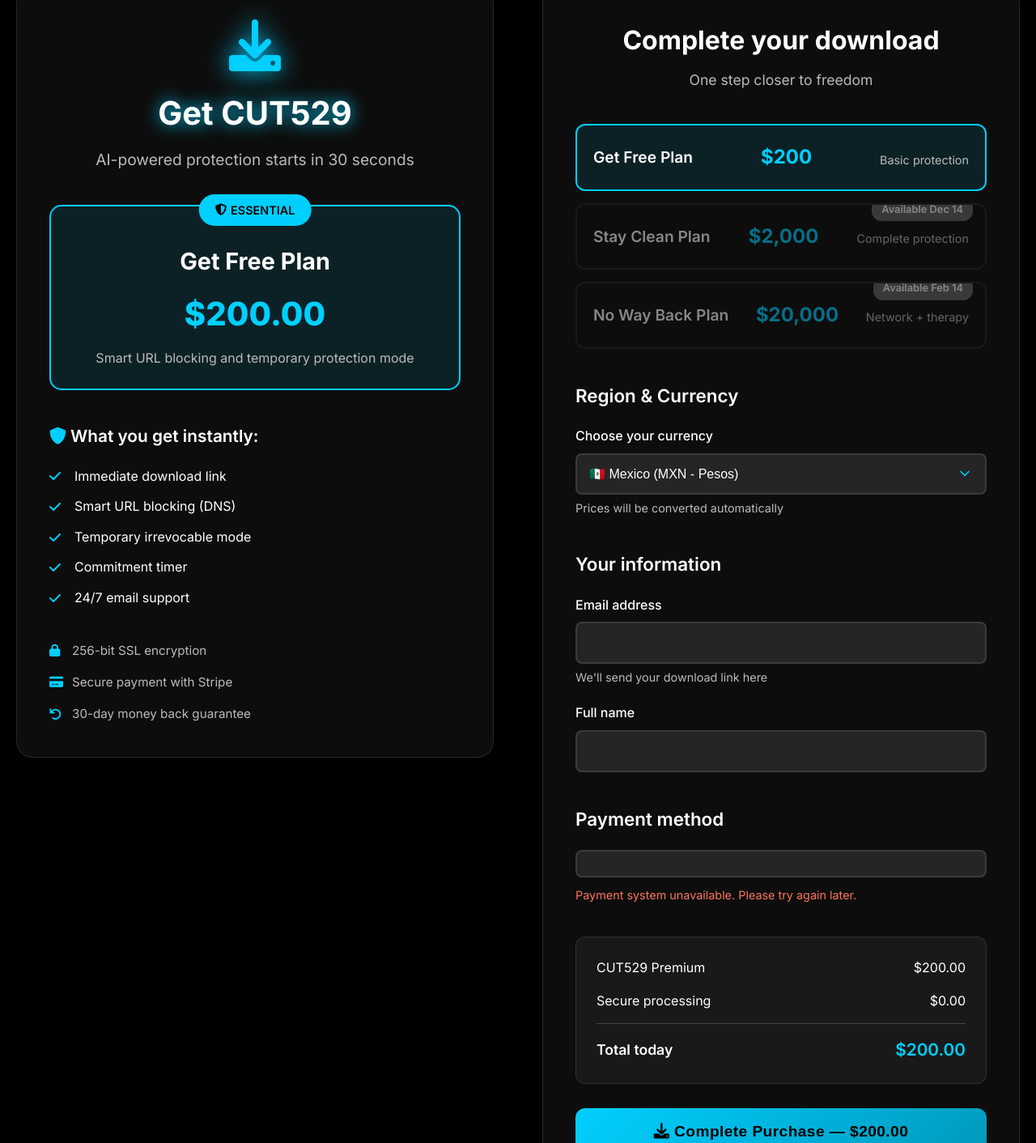
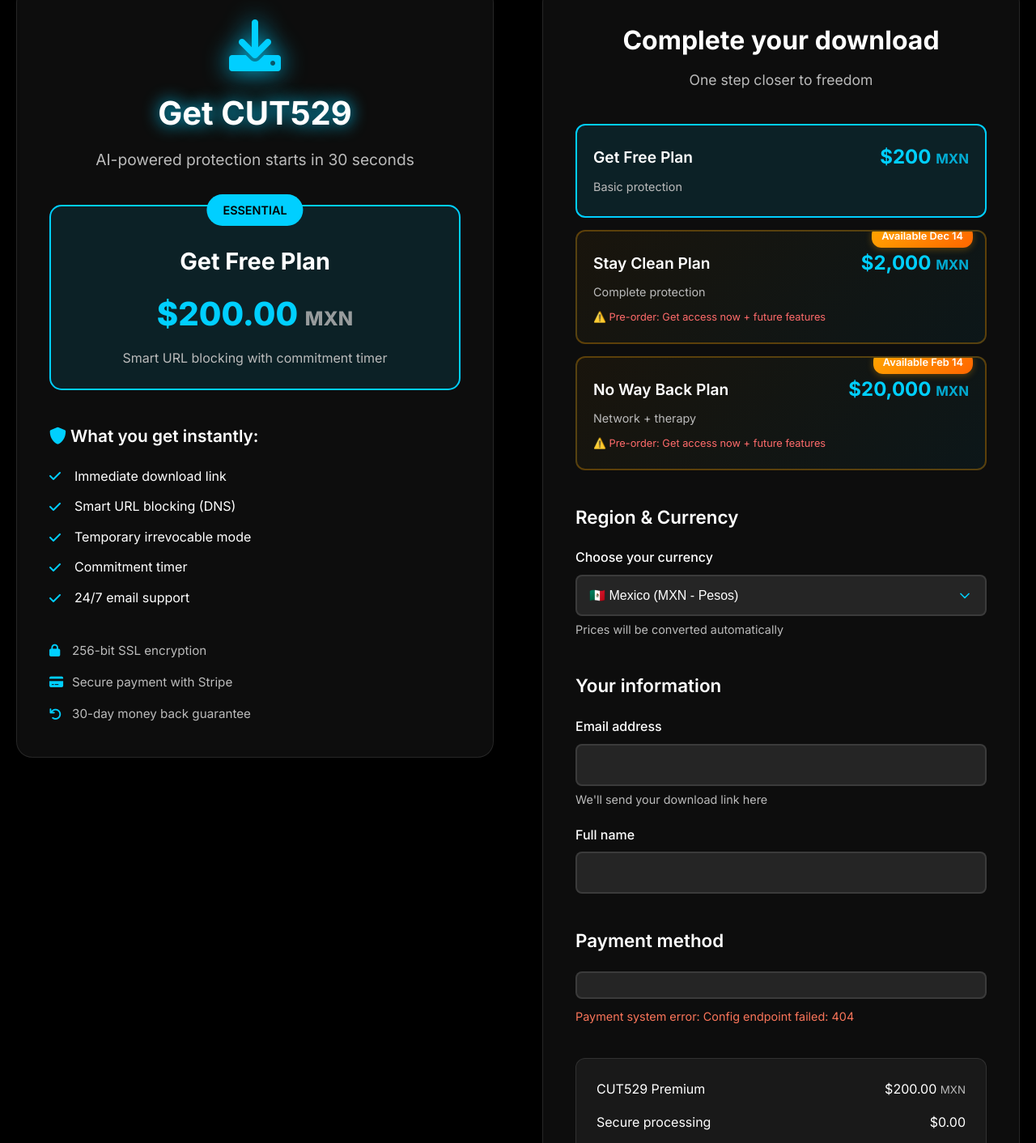
Before and after one commit to ramirezbgael/cut529com, a website: page payment.html in a window 1280 px wide. Shown: the part 113-1525 px from the top of the page at 81% size. Drawn offline with Linux system fonts and the light colour scheme; no server answers.

Commit message:
fuck, esto ya cobra, corregiods los espacios

```diff
--- a/payment-styles.css
+++ b/payment-styles.css
@@ -263,9 +263,11 @@
 }
 
 .plan-option-content {
-    display: flex;
+    display: grid;
+    grid-template-columns: 1fr auto;
+    grid-template-rows: auto auto auto;
+    gap: 5px 20px;
     align-items: center;
-    justify-content: space-between;
 }
 
 .plan-option-content h4 {
@@ -273,18 +275,32 @@
     font-weight: 600;
     color: #fff;
     margin: 0;
+    grid-column: 1;
+    grid-row: 1;
 }
 
 .plan-option-content .price {
     font-size: 1.5rem;
     font-weight: 700;
     color: #00cfff;
+    grid-column: 2;
+    grid-row: 1;
+    text-align: right;
+    white-space: nowrap;
 }
 
 .plan-option-content p {
     color: #bbb;
     font-size: 0.9rem;
-    margin: 5px 0 0;
+    margin: 0;
+    grid-column: 1;
+    grid-row: 2;
+}
+
+.plan-option-content small {
+    grid-column: 1 / -1;
+    grid-row: 3;
+    margin-top: 5px;
 }
 
 .plan-option.disabled {
@@ -297,16 +313,38 @@
     cursor: not-allowed;
 }
 
+/* Pre-order plan styling */
+.plan-option[data-plan="premium"],
+.plan-option[data-plan="enterprise"] {
+    border: 2px solid rgba(255, 165, 0, 0.3);
+    background: linear-gradient(135deg, rgba(255, 165, 0, 0.05), rgba(0, 207, 255, 0.05));
+}
+
+.plan-option[data-plan="premium"]:hover,
+.plan-option[data-plan="enterprise"]:hover {
+    border-color: rgba(255, 165, 0, 0.6);
+    transform: translateY(-3px);
+    box-shadow: 0 8px 25px rgba(255, 165, 0, 0.2);
+}
+
+.plan-option[data-plan="premium"].selected,
+.plan-option[data-plan="enterprise"].selected {
+    border-color: #ffa500;
+    background: linear-gradient(135deg, rgba(255, 165, 0, 0.15), rgba(0, 207, 255, 0.1));
+}
+
 .coming-soon {
     position: absolute;
     top: -8px;
     right: 15px;
-    background: #666;
+    background: linear-gradient(135deg, #ffa500, #ff6600);
     color: #fff;
     padding: 4px 12px;
     border-radius: 12px;
     font-size: 0.8rem;
     font-weight: 600;
+    box-shadow: 0 2px 8px rgba(255, 165, 0, 0.3);
+    z-index: 10;
 }
 
 .popular {
--- a/payment.html
+++ b/payment.html
@@ -40,7 +40,7 @@
                             ESSENTIAL
                         </div>
                         <h3>Get Free Plan</h3>
-                        <div class="plan-price-display">$200.00</div>
+                        <div class="plan-price-display">$200.00 <span style="font-size:0.6em;opacity:0.8">MXN</span></div>
                         <p class="plan-description">Smart URL blocking and temporary protection mode</p>
                     </div>
                 </div>
@@ -86,30 +86,32 @@
                         <label for="basic">
                             <div class="plan-option-content">
                                 <h4>Get Free Plan</h4>
-                                <span class="price">$200</span>
+                                <span class="price">$200 <small style="font-size:0.7em;opacity:0.8">MXN</small></span>
                                 <p>Basic protection</p>
                             </div>
                         </label>
                     </div>
-                    <div class="plan-option disabled" data-plan="premium" data-price="2000">
-                        <input type="radio" name="plan" id="premium" value="premium" disabled>
+                    <div class="plan-option" data-plan="premium" data-price="2000">
+                        <input type="radio" name="plan" id="premium" value="premium">
                         <label for="premium">
                             <div class="plan-option-content">
                                 <h4>Stay Clean Plan</h4>
-                                <span class="price">$2,000</span>
+                                <span class="price">$2,000 <small style="font-size:0.7em;opacity:0.8">MXN</small></span>
                                 <p>Complete protection</p>
                                 <span class="coming-soon">Available Dec 14</span>
+                                <small style="color:#ff6b6b; font-size:0.8em; display:block; margin-top:5px;">⚠️ Pre-order: Get access now + future features</small>
                             </div>
                         </label>
                     </div>
-                    <div class="plan-option disabled" data-plan="enterprise" data-price="20000">
-                        <input type="radio" name="plan" id="enterprise" value="enterprise" disabled>
+                    <div class="plan-option" data-plan="enterprise" data-price="20000">
+                        <input type="radio" name="plan" id="enterprise" value="enterprise">
                         <label for="enterprise">
                             <div class="plan-option-content">
                                 <h4>No Way Back Plan</h4>
-                                <span class="price">$20,000</span>
+                                <span class="price">$20,000 <small style="font-size:0.7em;opacity:0.8">MXN</small></span>
                                 <p>Network + therapy</p>
                                 <span class="coming-soon">Available Feb 14</span>
+                                <small style="color:#ff6b6b; font-size:0.8em; display:block; margin-top:5px;">⚠️ Pre-order: Get access now + future features</small>
                             </div>
                         </label>
                     </div>
@@ -166,7 +168,7 @@
                     <div class="payment-summary" aria-live="polite">
                         <div class="summary-row">
                             <span>CUT529 Premium</span>
-                            <span id="summaryPrice">$200.00</span>
+                            <span id="summaryPrice">$200.00 <small style="opacity:0.7">MXN</small></span>
                         </div>
                         <div class="summary-row">
                             <span>Secure processing</span>
@@ -174,12 +176,12 @@
                         </div>
                         <div class="summary-row total">
                             <span id="totalLabel">Total today</span>
-                            <span id="totalPrice">$200.00</span>
+                            <span id="totalPrice">$200.00 <small style="opacity:0.7">MXN</small></span>
                         </div>
                     </div>
 
                     <button type="submit" id="submit" class="download-button">
-                        <span id="button-text"><i class="fas fa-download"></i> Complete Purchase — $200.00</span>
+                        <span id="button-text"><i class="fas fa-download"></i> Complete Purchase — $200.00 MXN</span>
                         <div id="spinner" class="hidden">
                             <i class="fas fa-spinner fa-spin"></i>
                         </div>
@@ -255,12 +257,19 @@
         // Initialize Stripe when page loads
         async function initializeStripe() {
             try {
+                console.log('🔄 Initializing Stripe...');
+
                 // Get publishable key from server
                 const response = await fetch('/config');
+                if (!response.ok) {
+                    throw new Error(`Config endpoint failed: ${response.status}`);
+                }
+
                 const { publishableKey } = await response.json();
+                console.log('🔑 Received publishable key:', publishableKey ? 'Yes' : 'No');
 
-                if (!publishableKey) {
-                    throw new Error('Stripe publishable key not configured');
+                if (!publishableKey || publishableKey.includes('your_') || publishableKey === '') {
+                    throw new Error('Stripe publishable key not configured properly');
                 }
 
                 stripe = Stripe(publishableKey);
@@ -283,7 +292,7 @@
                 console.log('✅ Stripe initialized successfully');
             } catch (error) {
                 console.error('❌ Failed to initialize Stripe:', error);
-                document.getElementById('card-errors').textContent = 'Payment system unavailable. Please try again later.';
+                document.getElementById('card-errors').textContent = 'Payment system error: ' + error.message;
             }
         }
 
@@ -313,8 +322,11 @@
             initializeStripe();
         }
 
-        // Load initial prices
-        loadPricesForCurrency('MXN');
+        // Load initial prices and update display
+        loadPricesForCurrency('MXN').then(() => {
+            // Force update the selected plan display with correct currency
+            updateSelectedPlanDisplay('basic', 200);
+        });
 
         // Current currency state
         let currentCurrency = 'MXN';
@@ -428,7 +440,7 @@
         }
 
         // Handle plan selection
-        document.querySelectorAll('.plan-option:not(.disabled)').forEach(option => {
+        document.querySelectorAll('.plan-option').forEach(option => {
             option.addEventListener('click', function() {
                 document.querySelectorAll('.plan-option').forEach(opt => opt.classList.remove('selected'));
                 this.classList.add('selected');
@@ -452,6 +464,13 @@
                     document.getElementById('preorderNote').classList.add('hidden');
                     document.getElementById('modalPreorder').classList.add('hidden');
                     document.getElementById('modalSubtitle').textContent = 'Check your email for the download link and setup instructions.';
+                } else if (plan === 'premium') {
+                    buttonIcon.className = 'fas fa-download';
+                    buttonText.innerHTML = `<i class=\"fas fa-download\"></i> Pre-order now — ${formatCurrency(price)}`;
+                    document.getElementById('totalLabel').textContent = 'Pre-order total today';
+                    document.getElementById('preorderNote').classList.remove('hidden');
+                    document.getElementById('modalPreorder').classList.remove('hidden');
+                    document.getElementById('modalSubtitle').textContent = 'Pre‑order confirmed. Check your email for immediate access to Get Free Plan.';
                 } else if (plan === 'enterprise') {
                     buttonIcon.className = 'fas fa-download';
                     buttonText.innerHTML = `<i class=\"fas fa-download\"></i> Pre order now — ${formatCurrency(price)}`;
@@ -490,13 +509,13 @@
                 premium: {
                     name: 'Stay Clean Plan',
                     description: 'Complete protection with visual AI analysis (Available Dec 14)',
-                    badge: 'COMING SOON',
+                    badge: 'PRE-ORDER',
                     icon: 'fas fa-star'
                 },
                 enterprise: {
                     name: 'No Way Back Plan',
                     description: 'Complete solution with therapy sessions (Available Feb 14)',
-                    badge: 'COMING SOON',
+                    badge: 'PRE-ORDER',
                     icon: 'fas fa-crown'
                 }
             };
```
Also changed, not shown: server.js (+38 -16 lines), 2 other files.
